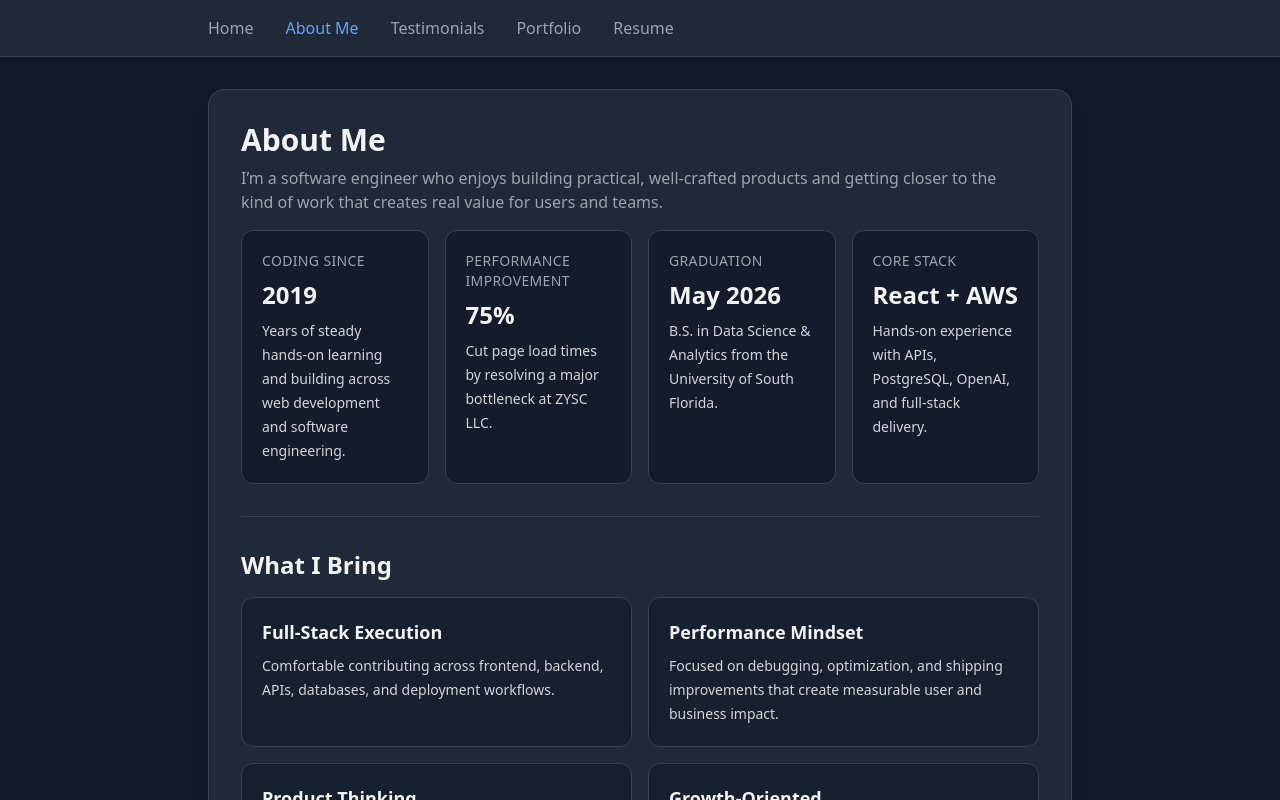
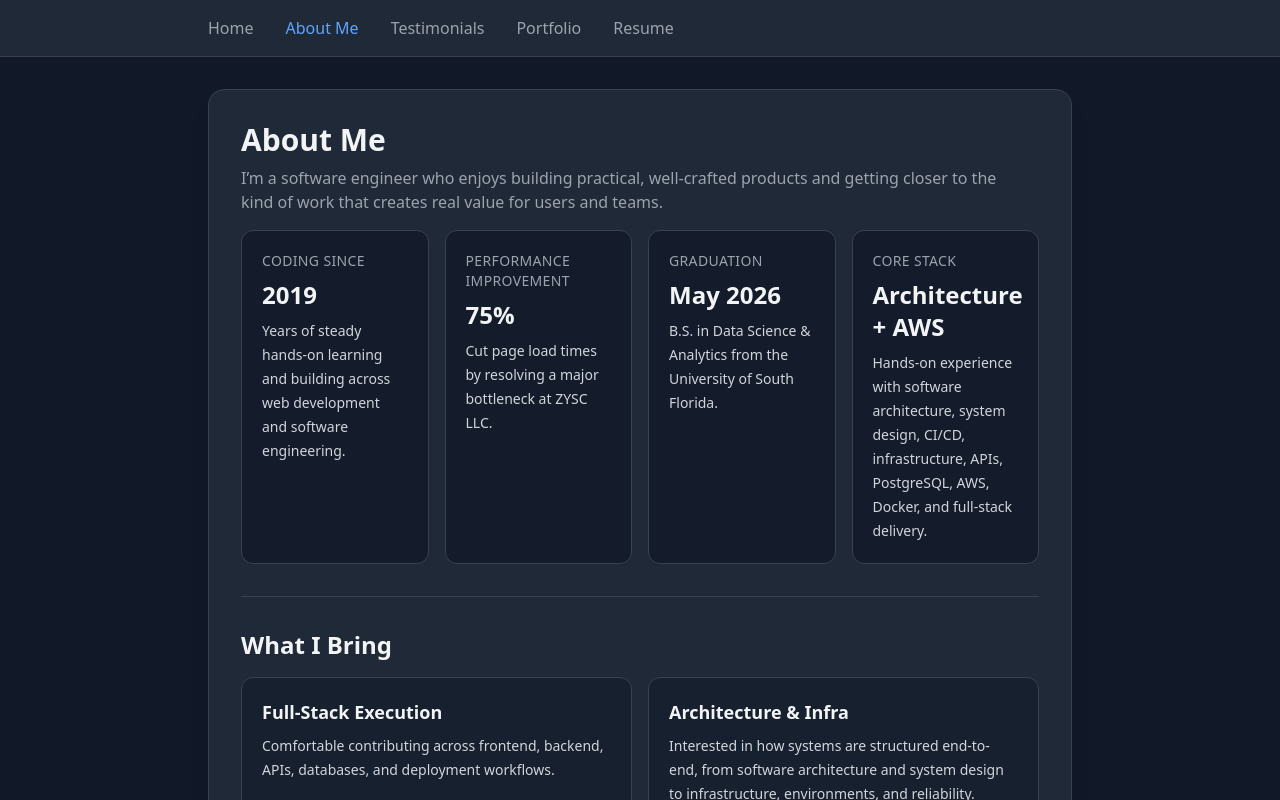
Before and after one commit to AaronM0710/portfolio-website, a React (Vite) app: page / in a window 1280 px wide. Both pictures are taken after a click on the button "About Me". Shown: the top 800 px of the page. Built offline with nearby package versions, Linux system fonts and the light colour scheme.

Commit message:
Emphasize architecture and infrastructure experience

```diff
--- a/src/App.jsx
+++ b/src/App.jsx
@@ -90,8 +90,8 @@ const App = () => {
     },
     {
       label: "Core Stack",
-      value: "React + AWS",
-      detail: "Hands-on experience with APIs, PostgreSQL, OpenAI, and full-stack delivery.",
+      value: "Architecture + AWS",
+      detail: "Hands-on experience with software architecture, system design, CI/CD, infrastructure, APIs, PostgreSQL, AWS, Docker, and full-stack delivery.",
     },
   ];
 
@@ -99,6 +99,10 @@ const App = () => {
     {
       title: "Full-Stack Execution",
       detail: "Comfortable contributing across frontend, backend, APIs, databases, and deployment workflows.",
+    },
+    {
+      title: "Architecture & Infra",
+      detail: "Interested in how systems are structured end-to-end, from software architecture and system design to infrastructure, environments, and reliability.",
     },
     {
       title: "Performance Mindset",
@@ -144,8 +148,8 @@ const App = () => {
   const projects = [
     {
       title: "ZYSC LLC — Web Application",
-      description: "Full-stack web application built from the ground up. Diagnosed and resolved a critical performance bottleneck by implementing Gunicorn with multi-threaded workers, cutting page load times by up to 75%. Collaborated with back-end and marketing teams on API integrations and user-facing features.",
-      technologies: ["React", "Python", "Gunicorn", "REST APIs", "Full-Stack", "Deployment"],
+      description: "Full-stack web application built from the ground up. Diagnosed and resolved a critical performance bottleneck by implementing Gunicorn with multi-threaded workers, cutting page load times by up to 75%. Contributed across application architecture, system design decisions, API integrations, CI/CD and DevOps workflows, infrastructure-minded deployment work, and user-facing features.",
+      technologies: ["React", "Python", "Gunicorn", "Docker", "CI/CD", "Infrastructure", "System Design", "DevOps", "REST APIs", "Full-Stack", "Deployment"],
       github: null,
       demo: null,
       note: "NDA — Private Repository",
@@ -239,7 +243,7 @@ const App = () => {
                 </p>
 
                 <div className="flex flex-wrap justify-center gap-3 lg:justify-start">
-                  {["React", "TypeScript", "JavaScript", "Node.js", "PostgreSQL", "AWS", "REST APIs", "OpenAI"].map((skill) => (
+                  {["React", "TypeScript", "Node.js", "AWS", "Docker", "CI/CD", "Infrastructure", "System Design", "OpenAI"].map((skill) => (
                     <span key={skill} className="rounded-full bg-gray-800 px-3 py-1 text-sm text-gray-200 ring-1 ring-gray-700">
                       {skill}
                     </span>
@@ -362,13 +366,13 @@ const App = () => {
           <h3 className="text-2xl font-semibold text-gray-100">Professional Biography</h3>
           <div className="space-y-4 text-gray-300">
             <p className="leading-8">
-              Since I started learning to code in 2019, I have been drawn to the process of turning ideas into working software. That interest grew into professional experience at ZYSC LLC, where I now contribute to production web applications in an Agile/Scrum environment. My work has included application development, API integrations, debugging, QA, performance tuning, and DevOps-oriented workflows that support deployment and reliability.
+              Since I started learning to code in 2019, I have been drawn to the process of turning ideas into working software. That interest grew into professional experience at ZYSC LLC, where I now contribute to production web applications in an Agile/Scrum environment. My work has included application development, API integrations, debugging, QA, performance tuning, and DevOps-oriented workflows that support deployment, CI/CD, infrastructure, system design thinking, and reliability.
             </p>
             <p className="leading-8">
-              I am especially motivated by problems that require both technical depth and practical judgment. In real terms, that has meant identifying bottlenecks, improving reliability, supporting deployment workflows, and shipping features that help the business move forward. One example was resolving a major performance issue that helped reduce page load times by up to 75 percent. Another was building my AI budgeting app end-to-end using React, TypeScript, PostgreSQL, AWS, and OpenAI-powered workflows.
+              I am especially motivated by problems that require both technical depth and practical judgment. In real terms, that has meant identifying bottlenecks, improving reliability, supporting deployment workflows, thinking through software architecture and system design decisions, and shipping features that help the business move forward. One example was resolving a major performance issue that helped reduce page load times by up to 75 percent. Another was building my AI budgeting app end-to-end using React, TypeScript, PostgreSQL, AWS, and OpenAI-powered workflows.
             </p>
             <p className="leading-8">
-              As I approach graduation from the University of South Florida in May 2026, I am looking for software engineering opportunities where I can contribute early, keep learning from strong teams, and continue growing into a high-impact engineer. I am based in Tampa, open to relocation, and particularly interested in roles involving full-stack development, cloud infrastructure, APIs, Docker, DevOps, and AI-enabled products.
+              As I approach graduation from the University of South Florida in May 2026, I am looking for software engineering opportunities where I can contribute early, keep learning from strong teams, and continue growing into a high-impact engineer. I am based in Tampa, open to relocation, and particularly interested in roles involving full-stack development, software architecture, system design, CI/CD pipelines, cloud infrastructure, APIs, Docker, DevOps, and AI-enabled products.
             </p>
           </div>
         </section>
@@ -494,6 +498,7 @@ const App = () => {
           <ul className="list-disc ml-6 text-gray-400">
             <li>Contributed to the development of a new web application from scratch, including front-end, back-end, and deployment processes</li>
             <li>Diagnosed and resolved critical performance bottleneck that plagued the application for months, implementing Gunicorn with multi-threaded workers to improve page load times by up to 75%</li>
+            <li>Built hands-on experience with Docker, CI/CD practices, system design thinking, and infrastructure-minded DevOps workflows while supporting deployment, environment setup, and overall application reliability</li>
             <li>Maintained and improved a second codebase, ensuring optimal performance and functionality for the company website</li>
             <li>Collaborated closely with a back-end team on API integrations and data flow, and with the marketing team to implement new features and user-facing updates</li>
           </ul>
@@ -563,7 +568,7 @@ const App = () => {
       <section className="space-y-4">
         <h3 className="text-xl font-semibold text-gray-100 border-b border-gray-700 pb-2">Skills</h3>
         <div className="flex flex-wrap gap-2">
-          {["Python", "R", "SQL", "Java", "HTML", "CSS", "JavaScript", "TypeScript", "React", "Redux", "Bootstrap", "Tailwind CSS", "Git", "GitHub", "Tableau", "Excel", "Data Visualization", "Database Management", "RESTful APIs", "Responsive Web Design", "Full-Stack Development", "API Integration", "Statistical Analysis"].map((skill, index) => (
+          {["Python", "R", "SQL", "Java", "HTML", "CSS", "JavaScript", "TypeScript", "React", "Redux", "Bootstrap", "Tailwind CSS", "Git", "GitHub", "Docker", "CI/CD", "DevOps", "AWS", "Infrastructure", "Software Architecture", "System Design", "Tableau", "Excel", "Data Visualization", "Database Management", "RESTful APIs", "Responsive Web Design", "Full-Stack Development", "API Integration", "Statistical Analysis"].map((skill, index) => (
             <span key={index} className="bg-gray-700 px-3 py-1 rounded-full text-sm text-gray-300">
               {skill}
             </span>
```
